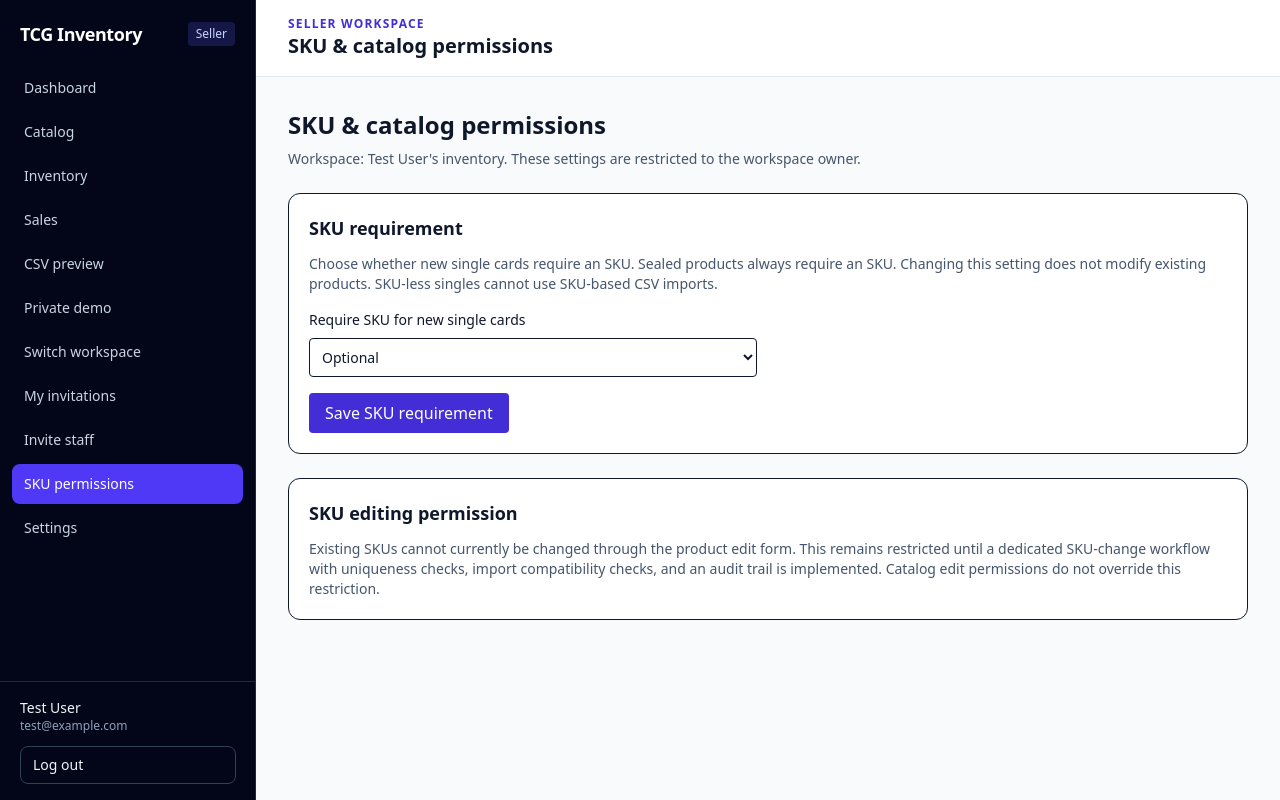
After one commit to ariffasyraf-11/tcg-inventory, a Laravel app: page /settings/sku-permissions in a window 1280 px wide. The commit adds this page. Run offline with Laravel 12, Linux system fonts and the light colour scheme; a user stored in the database is signed in; data comes from the database, SQL or seed files in the repository; data that the repository does not hold is empty; style sheets or scripts are compiled from the project's sources.

Commit message:
Phase 6.5D3: dedicated SKU and catalog permissions page (#23)
* feat: dedicated owner-only SKU permissions page

* refactor: remove duplicate SKU form from general settings

```diff
--- /dev/null
+++ b/app/Http/Controllers/SkuPermissionsController.php
@@ -0,0 +1,34 @@
+<?php
+
+namespace App\Http\Controllers;
+
+use App\Models\Workspace;
+use Illuminate\Http\RedirectResponse;
+use Illuminate\Http\Request;
+use Illuminate\View\View;
+
+class SkuPermissionsController extends Controller
+{
+    public function index(Request $request): View
+    {
+        return view('settings.sku-permissions', ['workspace' => $this->ownedWorkspace($request)]);
+    }
+
+    public function update(Request $request): RedirectResponse
+    {
+        $data = $request->validate(['single_sku_enabled' => ['required', 'boolean']]);
+        $workspace = $this->ownedWorkspace($request);
+        abort_if($workspace->is_demo, 403);
+        $workspace->update(['single_sku_enabled' => (bool) $data['single_sku_enabled']]);
+
+        return to_route('settings.sku-permissions')->with('status', 'SKU requirement updated.');
+    }
+
+    private function ownedWorkspace(Request $request): Workspace
+    {
+        return Workspace::query()->firstOrCreate(
+            ['owner_user_id' => $request->user()->id],
+            ['name' => $request->user()->name."'s inventory", 'is_demo' => false]
+        );
+    }
+}
--- a/resources/views/components/app-shell.blade.php
+++ b/resources/views/components/app-shell.blade.php
@@ -17,7 +17,8 @@
                 ['workspaces.switch.index', 'Switch workspace', 'workspaces.switch.*'],
                 ['workspace-invitations.inbox', 'My invitations', 'workspace-invitations.inbox*'],
                 ['workspace-invitations.index', 'Invite staff', 'workspace-invitations.index'],
-                ['settings.index', 'Settings', 'settings.*'],
+                ['settings.sku-permissions', 'SKU permissions', 'settings.sku-permissions*'],
+                ['settings.index', 'Settings', 'settings.index'],
             ] as [$route, $label, $pattern])
                 <a href="{{ route($route) }}" @if(request()->routeIs($pattern)) aria-current="page" @endif
                     class="block shrink-0 rounded-lg px-3 py-2.5 font-medium transition hover:bg-slate-800 focus-visible:outline focus-visible:outline-2 focus-visible:outline-offset-2 focus-visible:outline-indigo-300 {{ request()->routeIs($pattern) ? 'bg-indigo-600 text-white' : 'text-slate-300' }}">{{ $label }}</a>
--- /dev/null
+++ b/resources/views/settings/sku-permissions.blade.php
@@ -0,0 +1,8 @@
+<!DOCTYPE html>
+<html lang="en"><head><meta charset="UTF-8"><meta name="viewport" content="width=device-width, initial-scale=1"><title>SKU & catalog permissions · TCG Inventory</title>@vite(['resources/css/app.css', 'resources/js/app.js'])</head><body class="bg-slate-50 text-slate-900"><x-app-shell title="SKU & catalog permissions">
+<header><h1 class="text-2xl font-bold">SKU & catalog permissions</h1><p class="mt-2 text-sm text-slate-600">Workspace: {{ $workspace->name }}. These settings are restricted to the workspace owner.</p></header>
+@if(session('status'))<p role="status" class="rounded bg-emerald-50 p-3">{{ session('status') }}</p>@endif
+@if($errors->any())<div role="alert" class="rounded bg-red-50 p-3">@foreach($errors->all() as $error)<p>{{ $error }}</p>@endforeach</div>@endif
+<section class="rounded-xl border bg-white p-5"><h2 class="mb-3 text-lg font-semibold">SKU requirement</h2><p class="mb-4 text-sm text-slate-600">Choose whether new single cards require an SKU. Sealed products always require an SKU. Changing this setting does not modify existing products. SKU-less singles cannot use SKU-based CSV imports.</p><form method="POST" action="{{ route('settings.sku-permissions.update') }}" class="space-y-4">@csrf @method('PATCH')<label class="block text-sm font-medium">Require SKU for new single cards<select name="single_sku_enabled" class="mt-2 block w-full max-w-md rounded border p-2"><option value="1" @selected($workspace->single_sku_enabled)>Required</option><option value="0" @selected(! $workspace->single_sku_enabled)>Optional</option></select></label><button class="rounded bg-indigo-700 px-4 py-2 text-white">Save SKU requirement</button></form></section>
+<section class="rounded-xl border bg-white p-5"><h2 class="mb-3 text-lg font-semibold">SKU editing permission</h2><p class="text-sm text-slate-600">Existing SKUs cannot currently be changed through the product edit form. This remains restricted until a dedicated SKU-change workflow with uniqueness checks, import compatibility checks, and an audit trail is implemented. Catalog edit permissions do not override this restriction.</p></section>
+</x-app-shell></body></html>
--- a/routes/web.php
+++ b/routes/web.php
@@ -10,6 +10,7 @@ use App\Http\Controllers\PersistentDemoController;
 use App\Http\Controllers\ProductImageController;
 use App\Http\Controllers\SalesController;
 use App\Http\Controllers\SettingsController;
+use App\Http\Controllers\SkuPermissionsController;
 use App\Http\Controllers\WorkspaceInvitationController;
 use App\Http\Controllers\WorkspaceSwitchController;
 use Illuminate\Support\Facades\Route;
@@ -46,6 +47,8 @@ Route::middleware('auth')->group(function (): void {
     Route::get('/workspace/invitations/accept/{token}', [WorkspaceInvitationController::class, 'show'])->name('workspace-invitations.show');
     Route::post('/workspace/invitations/accept/{token}', [WorkspaceInvitationController::class, 'accept'])->name('workspace-invitations.accept');
     Route::delete('/workspace/invitations/{invitation}', [WorkspaceInvitationController::class, 'destroy'])->name('workspace-invitations.destroy');
+    Route::get('/settings/sku-permissions', [SkuPermissionsController::class, 'index'])->name('settings.sku-permissions');
+    Route::patch('/settings/sku-permissions', [SkuPermissionsController::class, 'update'])->name('settings.sku-permissions.update');
     Route::get('/settings', [SettingsController::class, 'index'])->name('settings.index');
     Route::patch('/settings/profile', [SettingsController::class, 'profile'])->name('settings.profile');
     Route::patch('/settings/password', [SettingsController::class, 'password'])->name('settings.password');
```
Also changed, not shown: docs/23-workspace-collaboration-phase.md (+4 -0 lines), resources/views/settings/index.blade.php (+1 -1 lines), tests/Feature/SkuPermissionsPageTest.php (added, +35 -0 lines).
